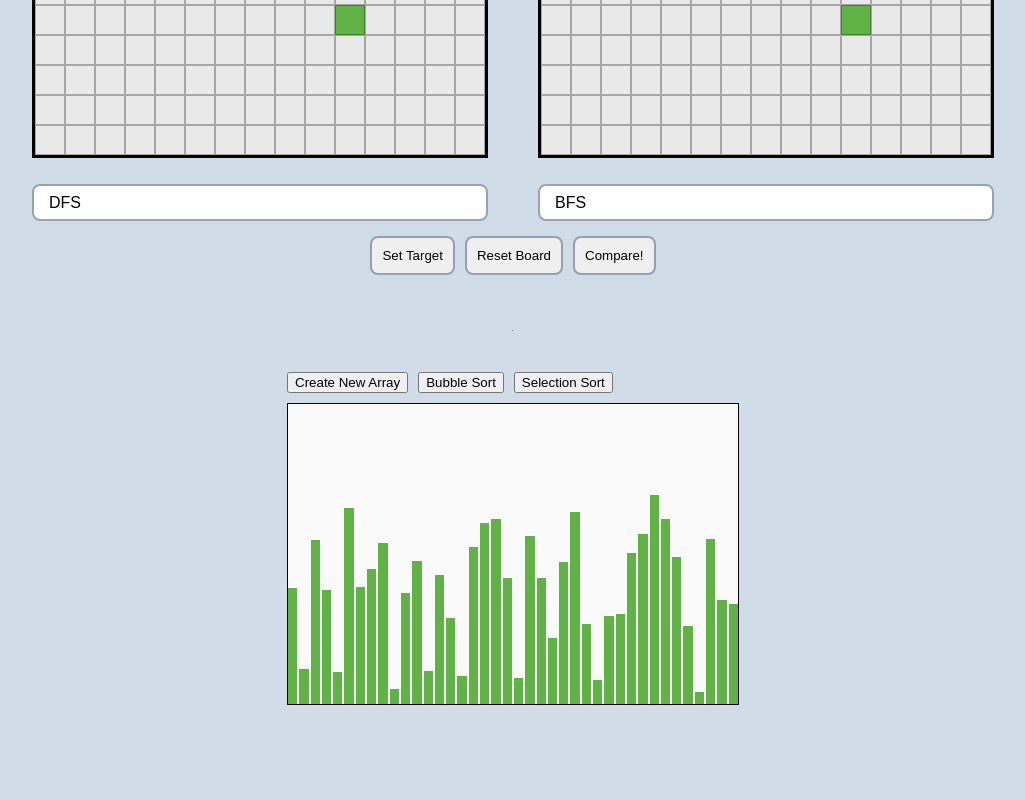
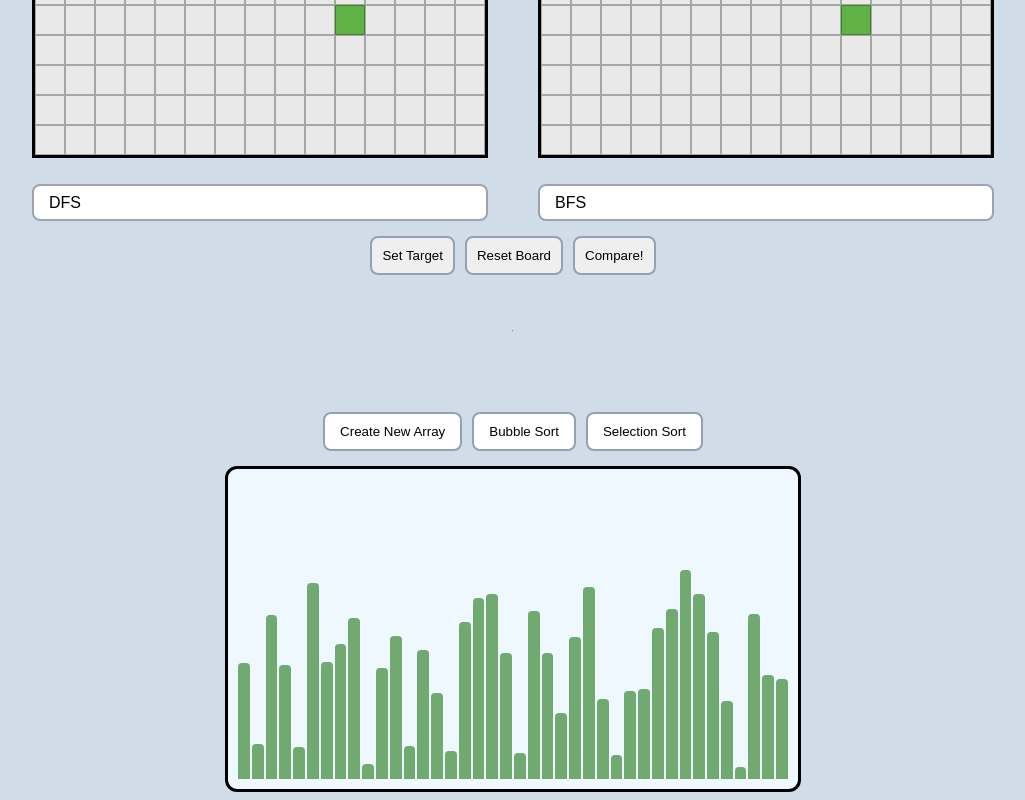
Before and after one commit to eliThomass/react-algo-visualizer, a React (Vite) app: page / in a window 1280 px wide. Shown: the part 492-1292 px from the top of the page, without its empty margins (127-1152 px from the left). Before the commit the page ends 1205 px from the top, so only its background shows below. Built offline with nearby package versions, Linux system fonts and the light colour scheme.

Commit message:
CSS added to Array Sorter Visualizer

```diff
--- a/src/SortVisualizer.jsx
+++ b/src/SortVisualizer.jsx
@@ -6,7 +6,9 @@ export default function SortVisualizer() {
   const ARRAY_SIZE = 40;
 
   const generateArray = () => {
-    return Array.from({ length: ARRAY_SIZE }, () => Math.floor(Math.random() * 200) + 10);
+    return Array.from({ length: ARRAY_SIZE }, () =>
+      Math.floor(Math.random() * 200) + 10
+    );
   };
 
   const [array, setArray] = useState(generateArray());
@@ -24,19 +26,19 @@ export default function SortVisualizer() {
   };
 
   return (
-    <div>
+    <div id="sort-container">
       <div className="sort-buttons">
         <button onClick={newArray} disabled={isSorting}>Create New Array</button>
         <button onClick={() => runSort(bubbleSort)} disabled={isSorting}>Bubble Sort</button>
         <button onClick={() => runSort(selectionSort)} disabled={isSorting}>Selection Sort</button>
       </div>
 
-      <div id="sort-box" style={{ display: "flex", alignItems: "flex-end", gap: "2px", border: "1px solid black", height: "300px", background: "#fafafa" }}>
+      <div id="sort-box">
         {array.map((value, idx) => (
           <div
             key={idx}
             className="bar"
-            style={{ width: "10px", height: `${value}px`, backgroundColor: "rgba(97, 178, 70, 1)" }}
+            style={{ height: `${value}px` }}
           ></div>
         ))}
       </div>
--- a/src/sort.css
+++ b/src/sort.css
@@ -1,15 +1,49 @@
-#sort-box {
-  width: 450px;
-  height: 300px;
+#sort-container {
   display: flex;
-  align-items: flex-end;
-  gap: 2px;
-  border: 1px solid black;
-  background: #fafafa;
+  flex-direction: column;
+  align-items: center;
+  font-family: Georgia, 'Times New Roman', Times, serif;
+  margin-top: 40px;
 }
 
 .sort-buttons {
   display: flex;
   gap: 10px;
-  margin-bottom: 10px;
+  margin-bottom: 15px;
 }
+
+.sort-buttons button {
+  border-radius: 8px;
+  border: 2px solid #94a0b6;
+  padding: 10px 15px;
+  background-color: white;
+  cursor: pointer;
+  transition: 0.2s ease-in-out;
+}
+
+.sort-buttons button:hover {
+  background-color: rgba(154, 176, 197, 0.489);
+  transform: translateY(-2px);
+}
+
+.sort-buttons button:active {
+  transform: translateY(2px);
+}
+
+#sort-box {
+  width: 550px;
+  height: 300px;
+  display: flex;
+  align-items: flex-end;
+  gap: 2px;
+  border: 3px solid black;
+  border-radius: 12px;
+  background-color: aliceblue;
+  padding: 10px;
+}
+
+.bar {
+  width: 12px;
+  background-color: rgb(112, 170, 112);
+  border-radius: 4px 4px 0 0;
+}
```
